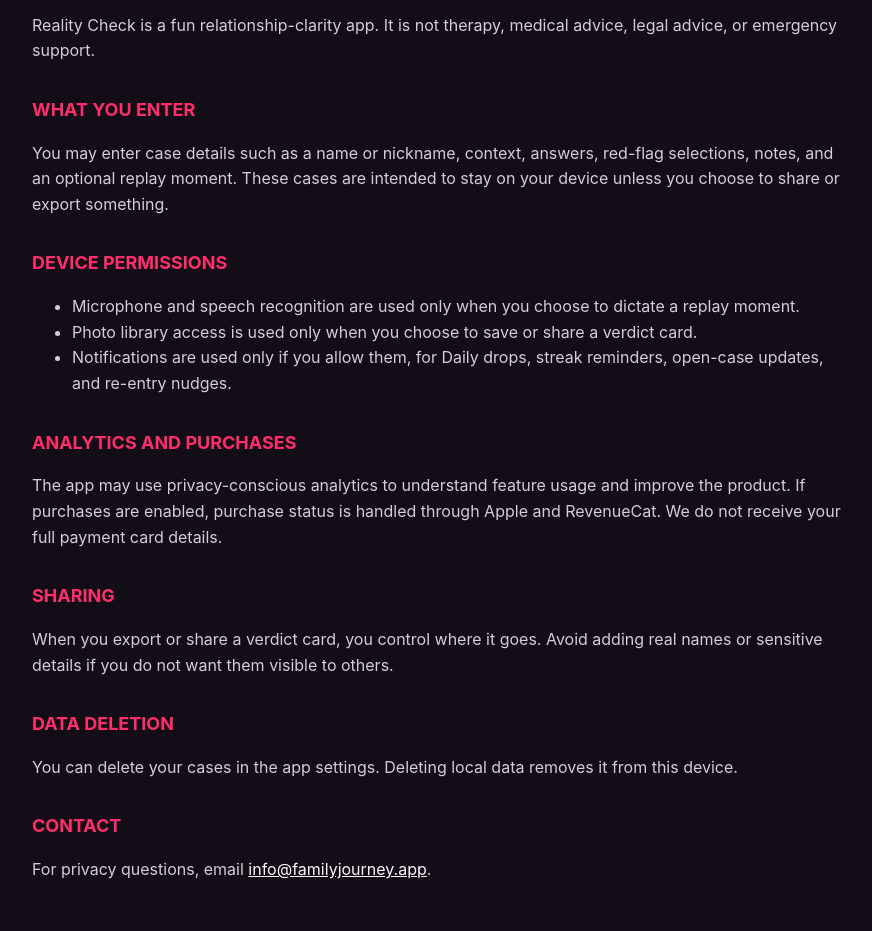
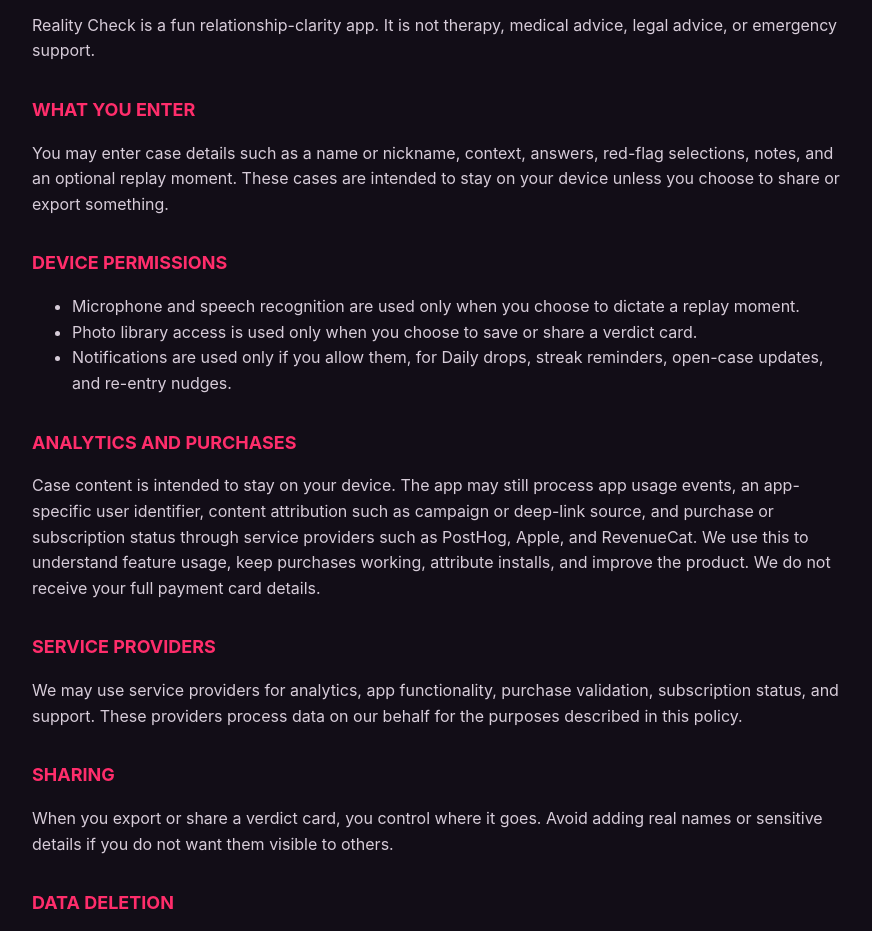
Before and after one commit to marccc127/likeme-legal, a plain HTML site: page legal/privacy/index.html in a window 1280 px wide. Shown: the part 151-1082 px from the top of the page, without its empty margins (198-1070 px from the left). Drawn offline with Linux system fonts and the light colour scheme.

Commit message:
Update Reality Check privacy policy

```diff
--- a/legal/privacy/index.html
+++ b/legal/privacy/index.html
@@ -31,7 +31,10 @@
       </ul>
 
       <h2>Analytics and purchases</h2>
-      <p>The app may use privacy-conscious analytics to understand feature usage and improve the product. If purchases are enabled, purchase status is handled through Apple and RevenueCat. We do not receive your full payment card details.</p>
+      <p>Case content is intended to stay on your device. The app may still process app usage events, an app-specific user identifier, content attribution such as campaign or deep-link source, and purchase or subscription status through service providers such as PostHog, Apple, and RevenueCat. We use this to understand feature usage, keep purchases working, attribute installs, and improve the product. We do not receive your full payment card details.</p>
+
+      <h2>Service providers</h2>
+      <p>We may use service providers for analytics, app functionality, purchase validation, subscription status, and support. These providers process data on our behalf for the purposes described in this policy.</p>
 
       <h2>Sharing</h2>
       <p>When you export or share a verdict card, you control where it goes. Avoid adding real names or sensitive details if you do not want them visible to others.</p>
```
